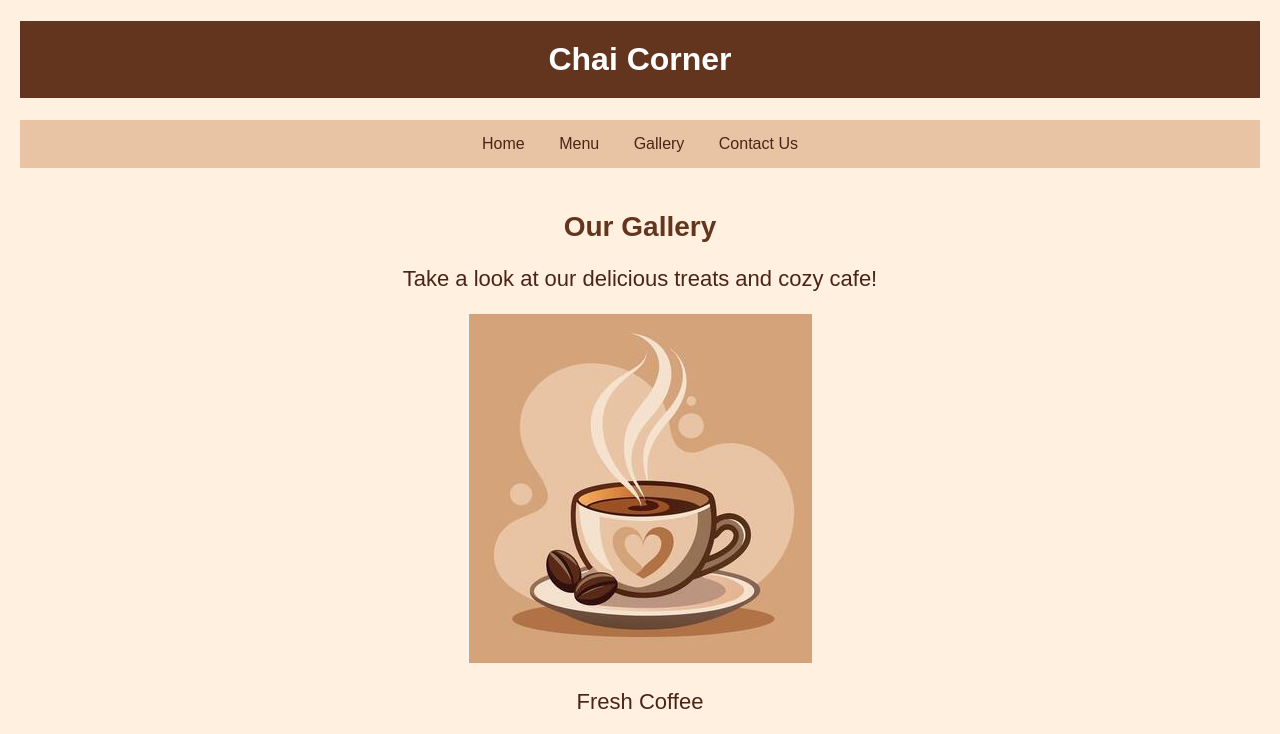
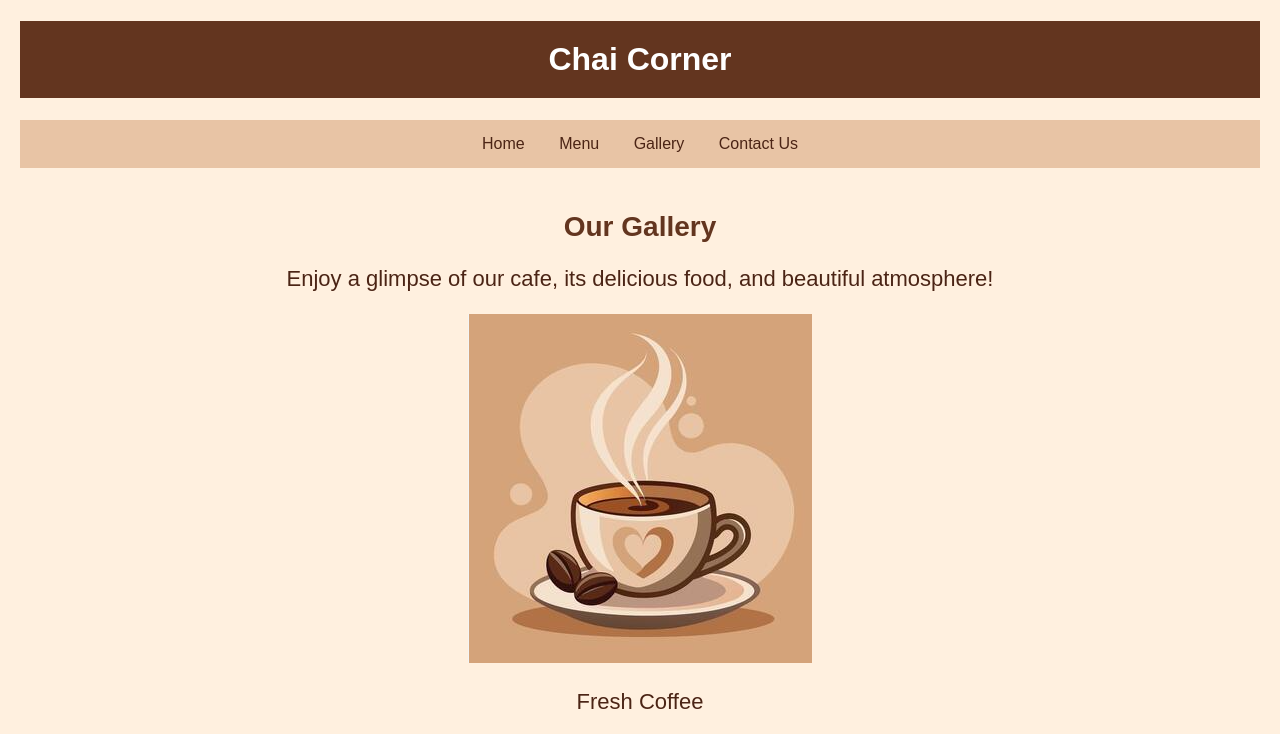
Before and after one commit to Arisha-Ejaz/cafe-menu, a plain HTML site: page gallery.html in a window 1280 px wide. Shown: the top 734 px of the page. Drawn offline with Linux system fonts and the light colour scheme.

Commit message:
Improve gallery page text

```diff
--- a/gallery.html
+++ b/gallery.html
@@ -22,7 +22,7 @@
 
         <h2>Our Gallery</h2>
 
-        <p>Take a look at our delicious treats and cozy cafe!</p>
+        <p>Enjoy a glimpse of our cafe, its delicious food, and beautiful atmosphere!</p>
 
         <div class="gallery">
 
```
